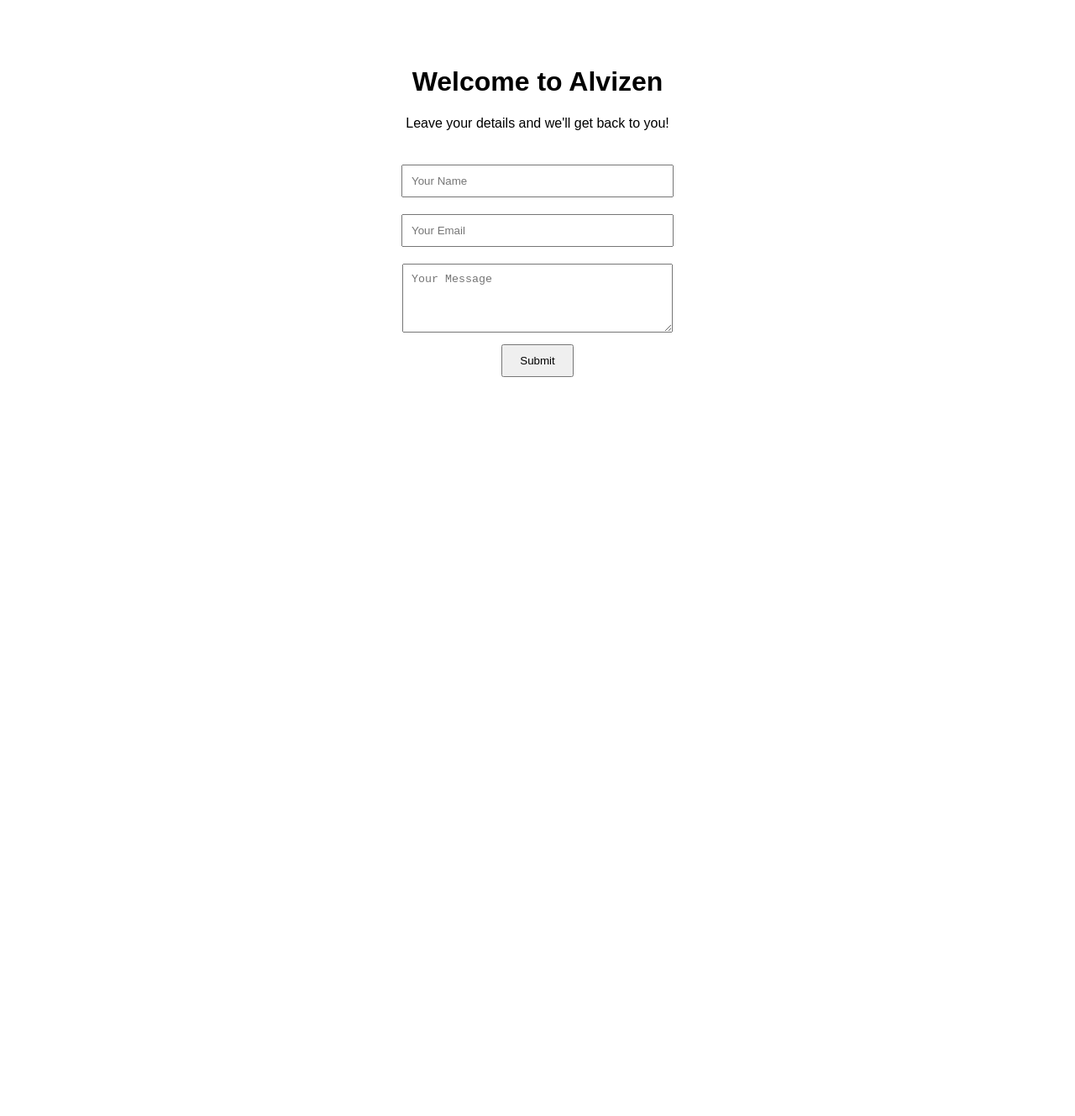
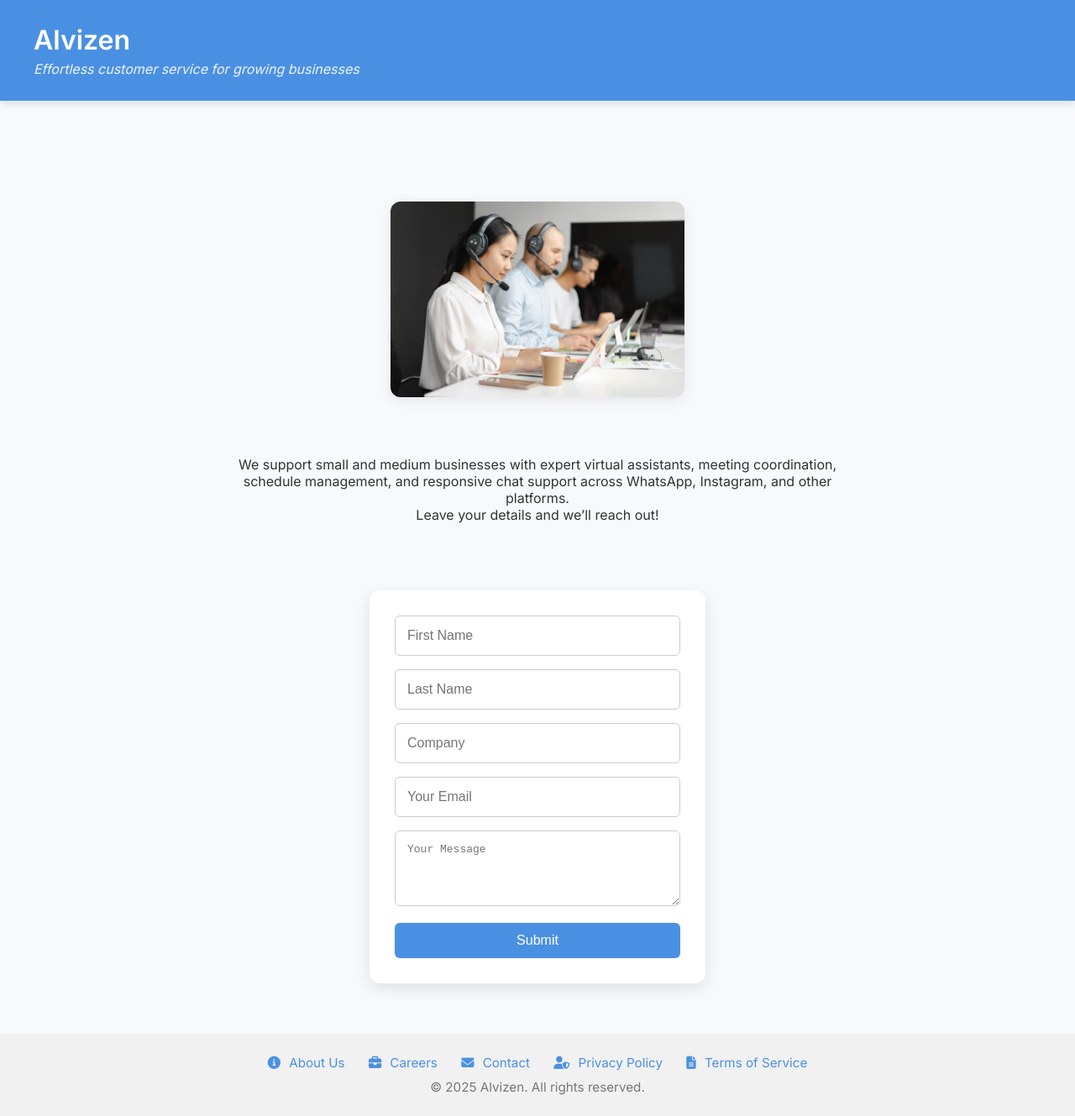
Before and after one commit to dhavalmohandas/Alvilink-frontend, a plain HTML site: page index.html in a window 1280 px wide. Shown: the whole page at 84% size. Before the commit the page ends 800 px from the top, so only its background shows below. Drawn offline with Linux system fonts and the light colour scheme.

Commit message:
Format landing page

```diff
--- a/index.html
+++ b/index.html
@@ -1,25 +1,70 @@
-<!-- index.html -->
 <!DOCTYPE html>
 <html lang="en">
 <head>
-  <meta charset="UTF-8">
+  <meta charset="UTF-8" />
   <title>Alvizen</title>
-  <style>
-    body { font-family: Arial, sans-serif; text-align: center; padding: 50px; }
-    form { margin-top: 30px; }
-    input, textarea { padding: 10px; margin: 10px; width: 300px; }
-    button { padding: 10px 20px; }
-  </style>
+  <meta name="viewport" content="width=device-width, initial-scale=1" />
+  <link rel="stylesheet" href="styles.css" />
+  <link rel="icon" type="image/png" href="favicon.png" />
+  <link href="https://fonts.googleapis.com/css2?family=Inter:wght@400;600&display=swap" rel="stylesheet" />
+  <script src="https://kit.fontawesome.com/a2e00e7df3.js" crossorigin="anonymous"></script>
 </head>
 <body>
-  <h1>Welcome to Alvizen</h1>
-  <p>Leave your details and we'll get back to you!</p>
 
-  <form action="https://formspree.io/f/your-form-id" method="POST">
-    <input type="text" name="name" placeholder="Your Name" required><br>
-    <input type="email" name="_replyto" placeholder="Your Email" required><br>
-    <textarea name="message" placeholder="Your Message" rows="4"></textarea><br>
-    <button type="submit">Submit</button>
-  </form>
+  <!-- Hero Section -->
+  <section class="hero">
+    <div class="overlay">
+      <h1>Alvizen</h1>
+      <p>Effortless customer service for growing businesses</p>
+    </div>
+  </section>
+
+  <!-- Illustration Section -->
+  <section class="illustration">
+    <img src="illustration.jpg" alt="Customer Support Illustration" class="intro-image" />
+  </section>
+
+  <!-- Intro Content -->
+  <section class="intro">
+    <p>
+      We support small and medium businesses with expert virtual assistants, meeting coordination, schedule management, and responsive chat support across WhatsApp, Instagram, and other platforms.
+    </p>
+    <p>Leave your details and we’ll reach out!</p>
+  </section>
+
+  <!-- Contact Form -->
+  <section class="form-section">
+    <form action="https://formspree.io/f/your-form-id" method="POST">
+      <input type="text" name="firstname" placeholder="First Name" required />
+      <input type="text" name="lastname" placeholder="Last Name" required />
+      <input type="text" name="company" placeholder="Company" required />
+      <input type="email" name="_replyto" placeholder="Your Email" required />
+      <textarea name="message" placeholder="Your Message" rows="4"></textarea>
+      <button type="submit">Submit</button>
+    </form>
+  </section>
+
+  <!-- Footer -->
+  <footer>
+    <div class="footer-links">
+      <a href="#"><i class="fas fa-info-circle"></i> About Us</a>
+      <a href="#"><i class="fas fa-briefcase"></i> Careers</a>
+      <a href="#"><i class="fas fa-envelope"></i> Contact</a>
+      <a href="#"><i class="fas fa-user-shield"></i> Privacy Policy</a>
+      <a href="#"><i class="fas fa-file-alt"></i> Terms of Service</a>
+    </div>
+    <p>&copy; 2025 Alvizen. All rights reserved.</p>
+  </footer>
+
+  <script>
+    const form = document.querySelector("form");
+    const button = form.querySelector("button");
+
+    form.addEventListener("submit", () => {
+      button.disabled = true;
+      button.textContent = "Sending...";
+    });
+  </script>
+
 </body>
 </html>
--- /dev/null
+++ b/styles.css
@@ -0,0 +1,141 @@
+* {
+  box-sizing: border-box;
+  margin: 0;
+  padding: 0;
+}
+
+html {
+  scroll-behavior: smooth;
+}
+
+body {
+  font-family: 'Inter', sans-serif;
+  color: #333;
+  background: #f7f9fc;
+  padding-top: 200px; /* matches the height of the fixed header */
+}
+
+.hero {
+  background-color: #4a90e2;
+  color: #fff;
+  height: 120px;
+  width: 100%;
+  position: fixed;
+  top: 0;
+  left: 0;
+  right: 0;
+  z-index: 1000;
+  display: flex;
+  align-items: center;
+  justify-content: flex-start; /* 👈 Left-aligned */
+  text-align: left;
+  box-shadow: 0 4px 8px rgba(0, 0, 0, 0.1);
+  padding-left: 40px; /* 👈 Padding for breathing room */
+}
+
+.hero .overlay {
+  padding: 0;
+}
+
+.hero h1 {
+  font-size: 2em;
+  margin-bottom: 5px;
+}
+
+.hero p {
+  font-size: 1em;
+  font-style: italic; /* 👈 Italic for visual contrast */
+  opacity: 0.9;
+}
+
+
+/* Illustration section */
+.illustration {
+  text-align: center;
+  margin-top: 40px;
+}
+
+.intro-image {
+  max-width: 350px;
+  margin: 0 auto 40px;
+  display: block;
+  border-radius: 12px;
+  box-shadow: 0 4px 16px rgba(0, 0, 0, 0.08);
+}
+
+/* Intro text */
+.intro {
+  text-align: center;
+  padding: 30px 20px 50px;
+  max-width: 800px;
+  margin: auto;
+}
+
+/* Form section */
+.form-section {
+  display: flex;
+  justify-content: center;
+  padding: 30px 20px 60px;
+}
+
+form {
+  background-color: white;
+  padding: 30px;
+  border-radius: 12px;
+  box-shadow: 0 6px 18px rgba(0, 0, 0, 0.1);
+  max-width: 400px;
+  width: 100%;
+}
+
+input, textarea {
+  width: 100%;
+  padding: 14px;
+  margin-bottom: 16px;
+  border: 1px solid #ccc;
+  border-radius: 6px;
+  font-size: 1em;
+}
+
+button {
+  background-color: #4a90e2;
+  color: white;
+  border: none;
+  padding: 12px 20px;
+  border-radius: 6px;
+  font-size: 1em;
+  cursor: pointer;
+  width: 100%;
+}
+
+button:hover {
+  background-color: #357abd;
+}
+
+/* Footer */
+footer {
+  background-color: #f1f1f1;
+  text-align: center;
+  padding: 25px 15px;
+  font-size: 0.95em;
+  color: #777;
+  margin-top: auto;
+}
+
+.footer-links {
+  margin-bottom: 10px;
+}
+
+.footer-links a {
+  color: #4a90e2;
+  text-decoration: none;
+  margin: 0 12px;
+  font-weight: 500;
+}
+
+.footer-links a i {
+  margin-right: 6px;
+}
+
+.footer-links a:hover {
+  text-decoration: underline;
+}
```
Also changed, not shown: favicon.png (added), hero-bg.png (added), illustration.jpg (added), 1 other file.
